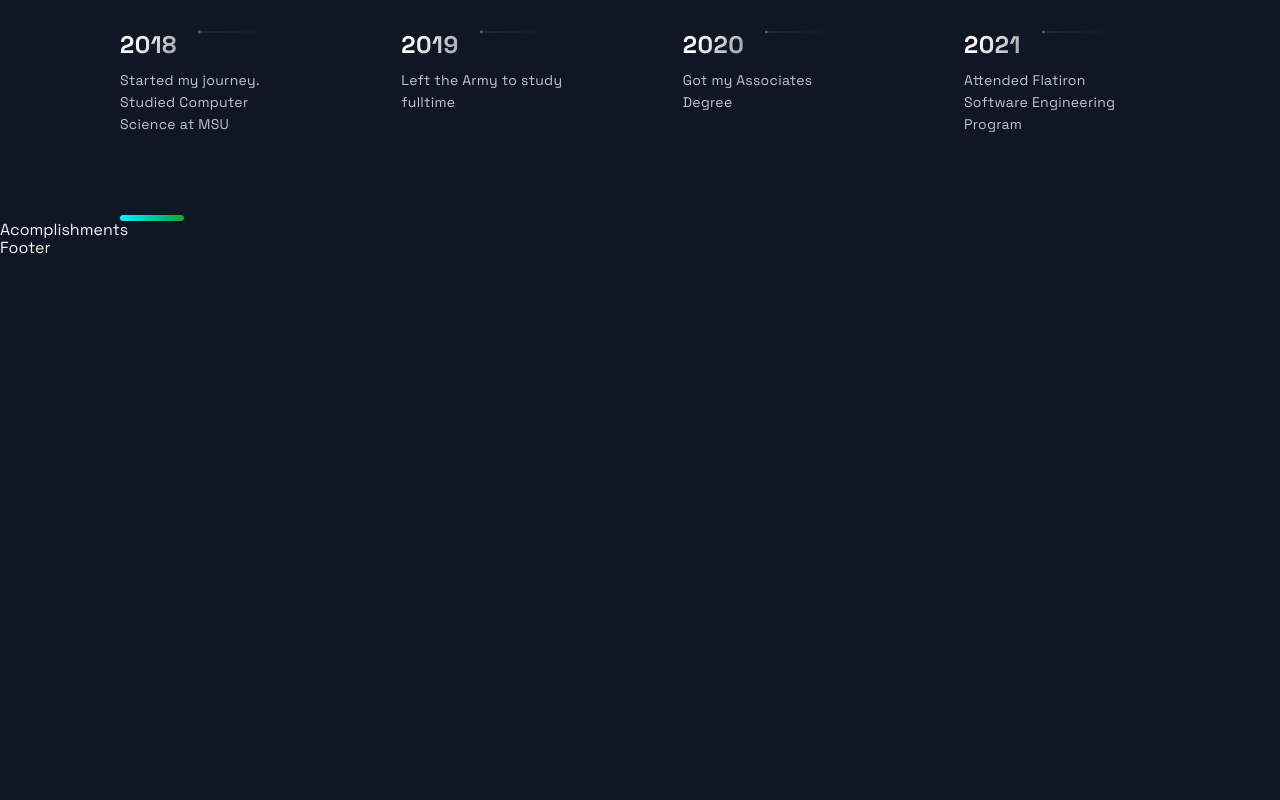
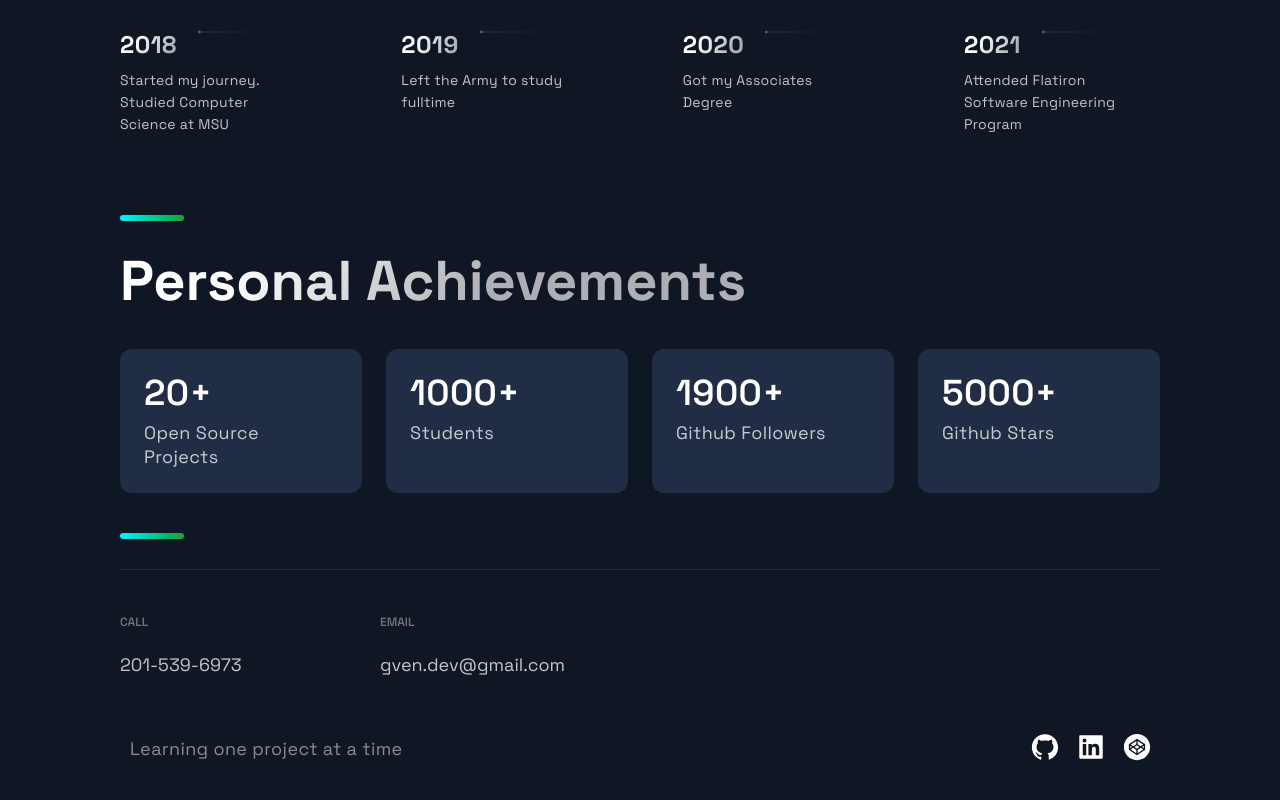
Before and after one commit to Vent2/portfolio_2, a Next.js app: page / in a window 1280 px wide. Shown: the part 3028-3828 px from the top of the page. Before the commit the page ends 3286 px from the top, so only its background shows below. Built offline with nearby package versions, Linux system fonts and the light colour scheme.

Commit message:
Mostly Done

```diff
--- a/src/components/Acomplishments/Acomplishments.js
+++ b/src/components/Acomplishments/Acomplishments.js
@@ -11,9 +11,18 @@ const data = [
 ];
 
 const Acomplishments = () => (
-  <div>
-    Acomplishments
-  </div>
+  <Section>
+    <SectionTitle>Personal Achievements</SectionTitle>
+    <Boxes>
+      {data.map((card, index) => (
+        <Box key={index}>
+          <BoxNum>{`${card.number}+`}</BoxNum>
+          <BoxText>{card.text}</BoxText>
+        </Box>
+      ))}
+    </Boxes>
+    <SectionDivider/>
+  </Section>
 );
 
 export default Acomplishments;
--- a/src/components/Footer/Footer.js
+++ b/src/components/Footer/Footer.js
@@ -1,14 +1,41 @@
 import React from 'react';
-import { AiFillGithub, AiFillInstagram, AiFillLinkedin } from 'react-icons/ai';
+import { AiFillGithub, AiFillInstagram, AiFillLinkedin,AiFillCodepenCircle } from 'react-icons/ai';
 
 import { SocialIcons } from '../Header/HeaderStyles';
 import { CompanyContainer, FooterWrapper, LinkColumn, LinkItem, LinkList, LinkTitle, Slogan, SocialContainer, SocialIconsContainer } from './FooterStyles';
 
 const Footer = () => {
   return (
-    <div>
-      Footer
-    </div>
+    <FooterWrapper>
+    <LinkList>
+      <LinkColumn>
+        <LinkTitle>Call</LinkTitle>
+        <LinkItem href="tel:201-539-6973">201-539-6973</LinkItem>
+      </LinkColumn>
+      <LinkColumn>
+        <LinkTitle>Email</LinkTitle>
+        <LinkItem href="mailto:gven.dev@gmail.com">
+          gven.dev@gmail.com
+        </LinkItem>
+      </LinkColumn>
+    </LinkList>
+    <SocialIconsContainer>
+      <CompanyContainer>
+        <Slogan>Learning one project at a time</Slogan>
+      </CompanyContainer>
+      <SocialContainer>
+      <SocialIcons href="https://github.com/Vent2">
+        <AiFillGithub size="3rem"/>
+      </SocialIcons>
+      <SocialIcons href="https://www.linkedin.com/in/gerald-v-490040161/">
+        <AiFillLinkedin size="3rem"/>
+      </SocialIcons>
+      <SocialIcons href="https://codepen.io/vent2">
+        <AiFillCodepenCircle size="3rem"/>
+      </SocialIcons>
+      </SocialContainer>
+    </SocialIconsContainer>
+  </FooterWrapper>
   );
 };
 
```
